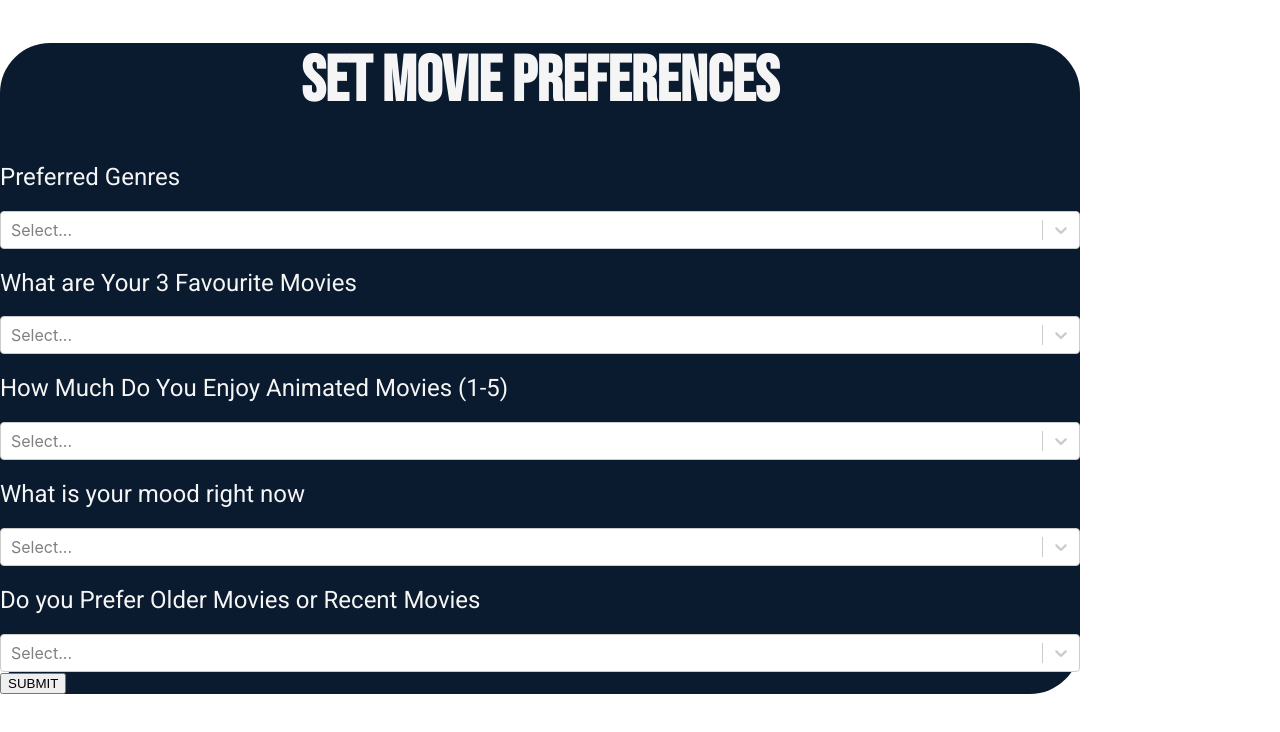
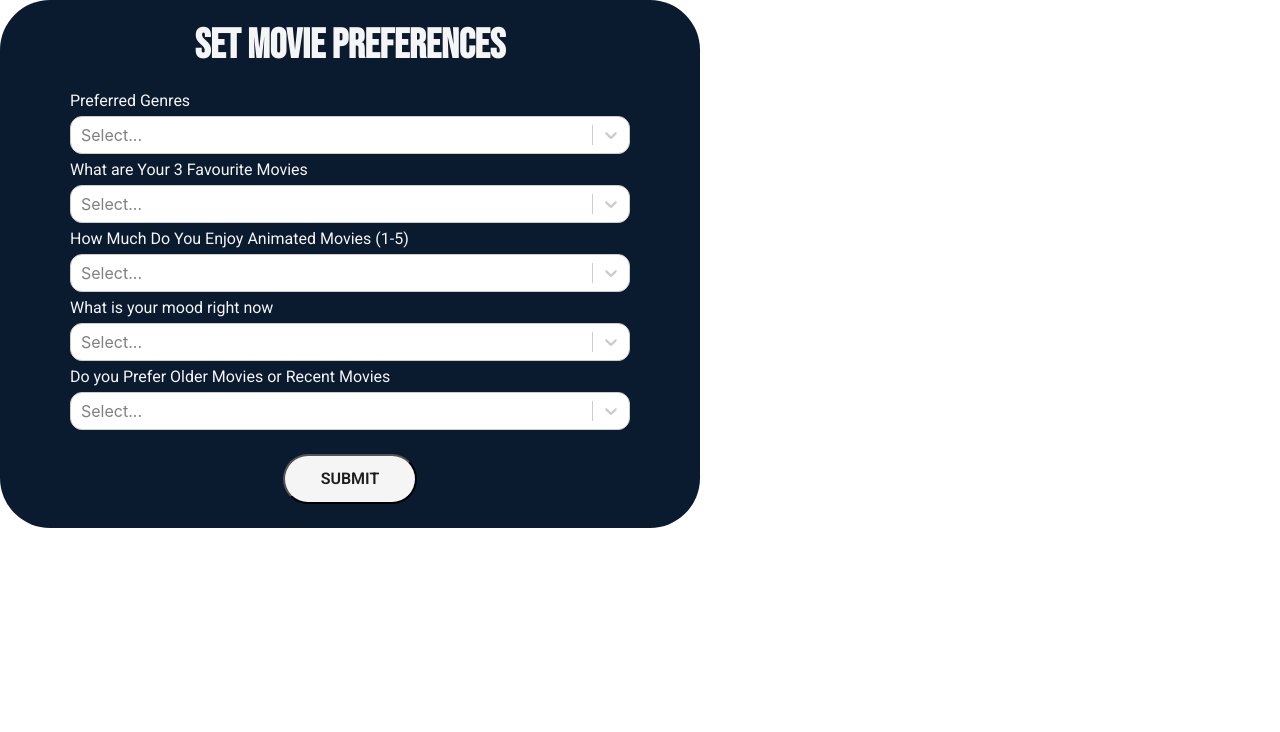
Before and after one commit to JScodesconcise/Flicks, a React (Create React App) app: page / in a window 1280 px wide. Shown: the top 732 px of the page. Built offline with nearby package versions, Linux system fonts and the light colour scheme; no server answers.

Commit message:
finished styling modal

```diff
--- a/package.json
+++ b/package.json
@@ -9,9 +9,9 @@
 		"@testing-library/user-event": "^13.5.0",
 		"react": "^19.0.0",
 		"react-dom": "^19.0.0",
-    "react-scripts": "5.0.1",
-    "web-vitals": "^2.1.4",
-    "react-select": "^5.10.0"
+		"react-scripts": "^5.0.1",
+		"react-select": "^5.10.0",
+		"web-vitals": "^2.1.4"
 	},
 	"scripts": {
 		"start": "react-scripts start",
--- a/src/components/MoviePreferencesModal.jsx
+++ b/src/components/MoviePreferencesModal.jsx
@@ -1,39 +1,39 @@
-import Select from "react-select"
+import Select from "react-select";
 import AsyncSelect from "react-select/async";
-import genres from "../Data/genres.json"
-import moods from "../Data/moods.json"
-import "../styling/MoviePreferences.css"
+import genres from "../Data/genres.json";
+import moods from "../Data/moods.json";
+import "../styling/MoviePreferences.css";
 
 const API_KEY = process.env.REACT_APP_TMDB_API_KEY;
 
 const options = {
-    method: 'GET',
+	method: "GET",
 	headers: {
-      accept: 'application/json',
-      Authorization: `Bearer ${API_KEY}`
-    }
+		accept: "application/json",
+		Authorization: `Bearer ${API_KEY}`,
+	},
 };
 
 const mappedGenres = genres.map((name) => ({
 	value: name.toLowerCase(),
-    label: name
+	label: name,
 }));
 
-const ratings = [1, 2, 3, 4, 5]
+const ratings = [1, 2, 3, 4, 5];
 
 const mappedRatings = ratings.map((num) => ({
 	value: num,
-  label: num
-}))
+	label: num,
+}));
 
 const mappedMoods = moods.map((mood) => ({
 	value: mood.toLowerCase(),
-  label: mood
-}))
+	label: mood,
+}));
 
 const oldRecent = [
 	{ label: "Recent", value: "recent" },
-  { label: "Classic", value: "classic" }
+	{ label: "Classic", value: "classic" },
 ];
 
 function debounce(fn, delay) {
@@ -53,47 +53,53 @@ function debounce(fn, delay) {
 	};
 }
 
-
-const loadOptions = async (inputValue) =>{
-
-    try{
-        const response = await fetch(`https://api.themoviedb.org/3/search/movie?query=${inputValue}&include_adult=true&language=en-US&page=1&region=US`, options)
-        const result = await response.json()
-        return result.results.map(movie => ({
+const loadOptions = async (inputValue) => {
+	try {
+		const response = await fetch(
+			`https://api.themoviedb.org/3/search/movie?query=${inputValue}&include_adult=true&language=en-US&page=1&region=US`,
+			options
+		);
+		const result = await response.json();
+		return result.results.map((movie) => ({
 			value: movie.original_title.toLowerCase(),
-            label: movie.original_title
+			label: movie.original_title,
 		}));
-
-    }catch{
-        console.log("Error has Occurred when calling API to retrieve movies")
+	} catch {
+		console.log("Error has Occurred when calling API to retrieve movies");
 		return [];
 	}
-}
+};
 
-const debouncedLoadOptions = debounce(loadOptions, 300)
-
+const debouncedLoadOptions = debounce(loadOptions, 300);
 
 function MoviePreferencesModal() {
-    return(
+	return (
 		<div>
 			<div className="preference-modal">
 				<div className="preference-modal-inside">
 					<h1>Set movie preferences</h1>
 					<h2>Preferred Genres</h2>
-                    <Select options={mappedGenres} isMulti={true}/>
+					<Select
+						options={mappedGenres}
+						isMulti={true}
+						classNamePrefix="react-select"
+					/>
 					<h2>What are Your 3 Favourite Movies</h2>
-                    <AsyncSelect loadOptions={debouncedLoadOptions}/>
+					<AsyncSelect
+						loadOptions={debouncedLoadOptions}
+						classNamePrefix="react-select"
+					/>
 					<h2>How Much Do You Enjoy Animated Movies (1-5)</h2>
-                    <Select options={mappedRatings}/>
+					<Select options={mappedRatings} classNamePrefix="react-select" />
 					<h2>What is your mood right now</h2>
-                    <Select options={mappedMoods}/>
+					<Select options={mappedMoods} classNamePrefix="react-select" />
 					<h2>Do you Prefer Older Movies or Recent Movies</h2>
-                    <Select options={oldRecent}/>
+					<Select options={oldRecent} classNamePrefix="react-select" />
 					<button>SUBMIT</button>
 				</div>
 			</div>
 		</div>
-    )
+	);
 }
 
 export default MoviePreferencesModal;
--- a/src/styling/MoviePreferences.css
+++ b/src/styling/MoviePreferences.css
@@ -1,33 +1,92 @@
-@import url('https://fonts.googleapis.com/css2?family=Bebas+Neue&display=swap');
-@import url('https://fonts.googleapis.com/css2?family=Bebas+Neue&family=Roboto:ital,wght@0,100..900;1,100..900&display=swap');
+@import url("https://fonts.googleapis.com/css2?family=Bebas+Neue&display=swap");
+@import url("https://fonts.googleapis.com/css2?family=Bebas+Neue&family=Roboto:ital,wght@0,100..900;1,100..900&display=swap");
 
-/* layout */
-.preference-modal{
-    max-width: 1080px;
-    border-radius: 50px;
+/*
+	layout
+*/
+.preference-modal {
+	max-width: 700px;
+	border-radius: 50px;
+	width: 80%;
+	display: flex;
+	justify-content: center;
+}
+.preference-modal-inside > * {
+	margin: 0;
+}
+.preference-modal-inside > h1 {
+	text-align: center;
+	margin: 0.5em 0;
+}
+.preference-modal-inside > h2 {
+	margin: 0.375em 0;
+}
+.preference-modal-inside {
+	width: 80%;
+}
+.preference-modal-inside .react-select__control {
+	height: 32px;
+	border-radius: 12px;
+}
+.preference-modal-inside > button {
+	background-color: #f5f5f5;
+	color: #1c1c1c;
+	font-size: 1rem;
+	width: 8.375em;
+	height: 3.125em;
+	border-radius: 50px;
+	display: block;
+	margin: 1.5em auto;
+	font-weight: 600;
+	letter-spacing: 10%;
+	font-family: "Roboto", serif;
+}
+.preference-modal-inside > button:hover {
+	cursor: pointer;
+}
+/*
+  	styling/typography
+*/
+.preference-modal {
+	background-color: #0a1a2f;
+}
+.preference-modal-inside > h1,
+h2 {
+	color: #f5f5f5;
+}
+.preference-modal-inside > h2 {
+	font-size: 1rem;
+	font-family: "Roboto", serif;
+	font-weight: 400;
+}
+.preference-modal-inside > h1 {
+	font-size: 2.6rem;
+	font-family: "Bebas Neue", serif;
+}
+.preference-modal-inside .react-select__option {
+	color: #1c1c1c;
 }
 
-.preference-modal-inside > h1{
-    text-align: center;
+@media (max-width: 525px) {
+	.preference-modal-inside > h1 {
+		font-size: 2rem;
+		font-weight: 400;
+	}
+	.preference-modal-inside > h2 {
+		font-size: 0.77rem;
+	}
+	.preference-modal {
+		width: 90%;
+		border-radius: 30px;
+	}
+	.preference-modal-inside .react-select__control {
+		height: 10px;
+	}
+	.preference-modal-inside > button {
+		width: 8.375em;
+		height: 3.125em;
+		font-size: 0.77rem;
+		font-weight: 500;
+		font-family: "Roboto", serif;
+	}
 }
-
-/* styling/typography */
-
-.preference-modal{
-    background-color: #0A1A2F;
-}
-
-.preference-modal-inside > h1, h2{
-    color: #F5F5F5;
-}
-
-.preference-modal-inside > h2{
-    font-size: 1.5rem;
-    font-family: "Roboto", 'Times New Roman';
-    font-weight: 400;
-}
-.preference-modal-inside > h1{
-    font-size: 4rem;
-    font-family: "Bebas Neue", serif;
-    text-align: center;
-}
```
Also changed, not shown: src/components/Component1.jsx (deleted), src/styling/stylesheet1.css (deleted), 1 other file (tests, documents, lock files or other folders). Lines whose indentation alone changed are shown as unchanged.
